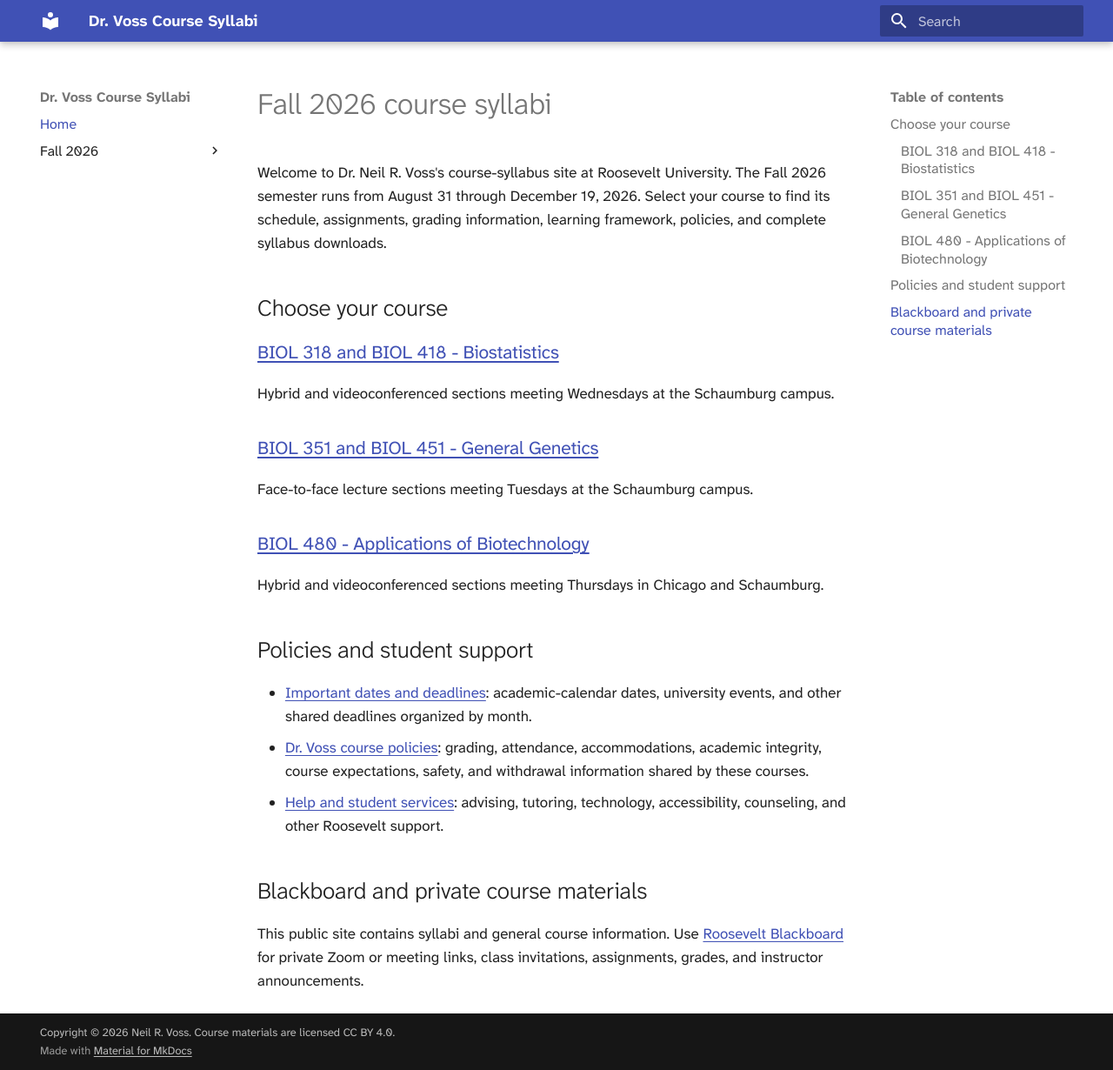
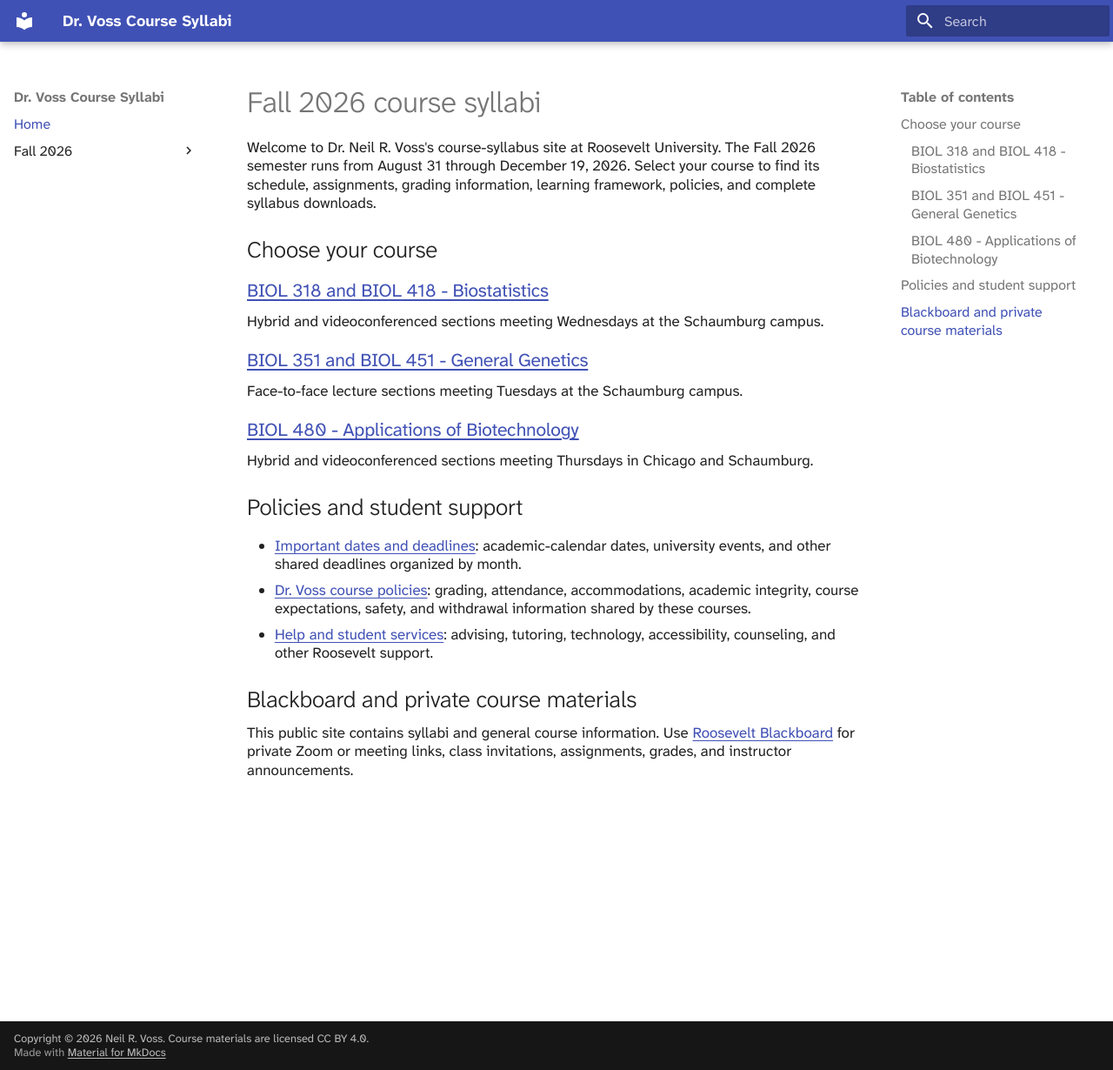
Before and after one commit to vosslab/syllabus, an MkDocs documentation site: the page built from site_docs/index.md, in a window 1280 px wide and 1230 px high. Shown: the whole window at 87% size. Built offline with MkDocs 1.6.1 and Material for MkDocs 9.7.7, drawn with Linux system fonts in a browser that asks for light colours.

Commit message:
Expanded the web layout beyond Material's default desktop l... (+3 more)
- Expanded the web layout beyond Material's default desktop limit so wide browsers give more room
  to the reading column and both navigation sidebars while preserving the existing mobile layout.
- Tightened website typography to 1.25 line spacing, smaller paragraph gaps, and more compact
  heading margins. PDF and DOCX typography remains unchanged.
- Compared the student-services page at 2004, 1280, and 390 CSS-pixel widths. At the wide viewport,
  the grid grew from 1464 to 1680 pixels, the reading column grew from 826 to 998 pixels, and the f...
- Passed all 822 fast tests, the strict production site build, and the Playwright accessibility and
  responsive-overflow audit after the website layout and typography changes.

```diff
--- a/site_docs/assets/stylesheets/site.css
+++ b/site_docs/assets/stylesheets/site.css
@@ -17,7 +17,15 @@
 :root {
 	--md-text-font: "Atkinson Hyperlegible Next";
 	--syllabus-content-font-size: 0.85rem;
+	--syllabus-content-line-height: 1.25;
 	--syllabus-navigation-font-size: 0.8rem;
+	--syllabus-page-max-width: 70rem;
+	--syllabus-sidebar-width: 13rem;
+}
+
+/* Use wide desktop viewports while preserving comfortable text and navigation widths. */
+.md-grid {
+	max-width: var(--syllabus-page-max-width);
 }
 
 /* Course metadata changes only the web header; document exports stay neutral. */
@@ -25,9 +33,36 @@
 	background-color: var(--course-header-color, var(--md-primary-fg-color));
 }
 
-/* Keep student-facing text readable and consistent across Material components. */
+/* Keep student-facing text readable without Material's unusually loose vertical rhythm. */
 .md-typeset {
 	font-size: var(--syllabus-content-font-size);
+	line-height: var(--syllabus-content-line-height);
+}
+
+.md-typeset p {
+	margin-block: 0.65em;
+}
+
+.md-typeset h1 {
+	line-height: 1.2;
+	margin-block: 0 0.6em;
+}
+
+.md-typeset h2 {
+	line-height: 1.2;
+	margin-block: 1.05em 0.35em;
+}
+
+.md-typeset h3 {
+	line-height: 1.25;
+	margin-block: 1em 0.35em;
+}
+
+.md-typeset h4,
+.md-typeset h5,
+.md-typeset h6 {
+	line-height: 1.25;
+	margin-block: 0.9em 0.3em;
 }
 
 .md-nav {
@@ -45,7 +80,7 @@
 	border-collapse: collapse;
 	display: table;
 	font-size: 1em;
-	line-height: 1.35;
+	line-height: var(--syllabus-content-line-height);
 	margin-block: 0.75rem 1.25rem;
 	width: 100%;
 }
@@ -113,6 +148,12 @@
 	color: #999;
 }
 
+@media screen and (min-width: 76.25em) {
+	.md-sidebar {
+		width: var(--syllabus-sidebar-width);
+	}
+}
+
 @media print {
 	.md-header,
 	.md-sidebar,
```
Also changed, not shown: docs/CHANGELOG.md (+9 -0 lines).
